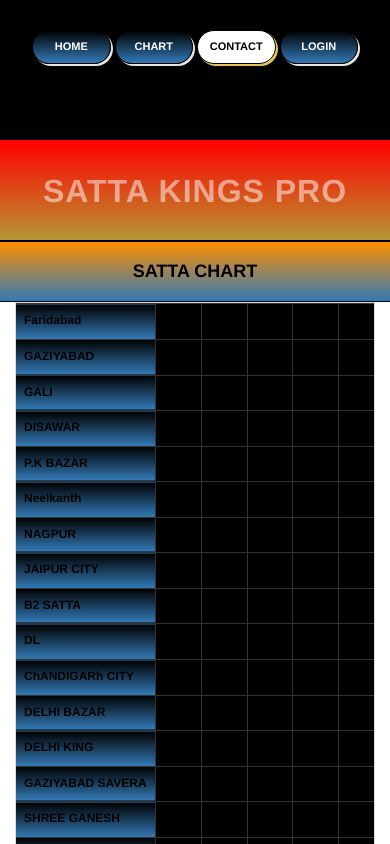
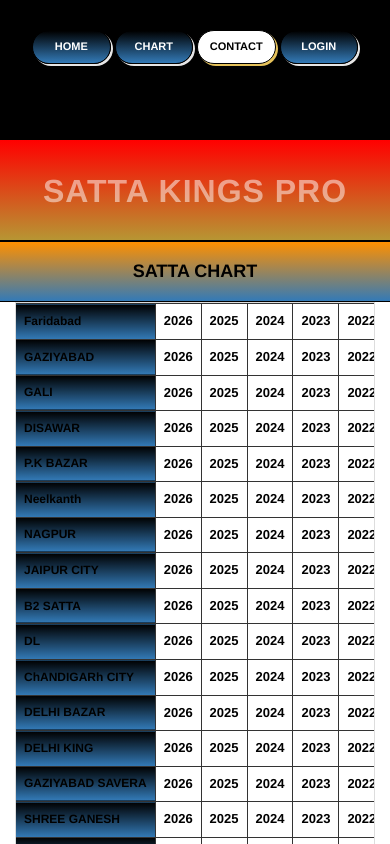
Before and after one commit to urraf/admin-panel-of-chart, a Next.js app: page /contact in a window 390 px wide. Shown: the top 844 px of the page. Built offline with nearby package versions, Linux system fonts and the light colour scheme; no server answers; the database is empty.

Commit message:
Sync Satta Chart table styles on chart and contact pages with homepage

```diff
--- a/src/app/contact/page.js
+++ b/src/app/contact/page.js
@@ -83,14 +83,14 @@ export default function ContactPage() {
           <div className="row">
             <div className="col-md-12 nopadding">
               <div className="table-responsive">
-                <table className="table table-bordered">
+                <table className="table table-bordered" style={{backgroundColor: '#fff', marginBottom: 0}}>
                   <tbody>
                     {games.map((game, idx) => (
                       <tr key={idx}>
-                        <td className="table_chart_section2 col-md-2">{game.name}</td>
+                        <td className="table_chart_section2 col-md-2" style={{verticalAlign: 'middle'}}>{game.name}</td>
                         {years.map(year => (
-                          <td className="table_chart_section" key={year} style={{background:'#000'}}>
-                            <a href={`/chart?gameid=${game.id}&year=${year}`}>{year}</a>
+                          <td className="table_chart_section" key={year} style={{verticalAlign: 'middle'}}>
+                            <a href={`/chart/${game.id}/${year}`}>{year}</a>
                           </td>
                         ))}
                       </tr>
```
Also changed, not shown: src/app/chart/page.js (+5 -5 lines).
